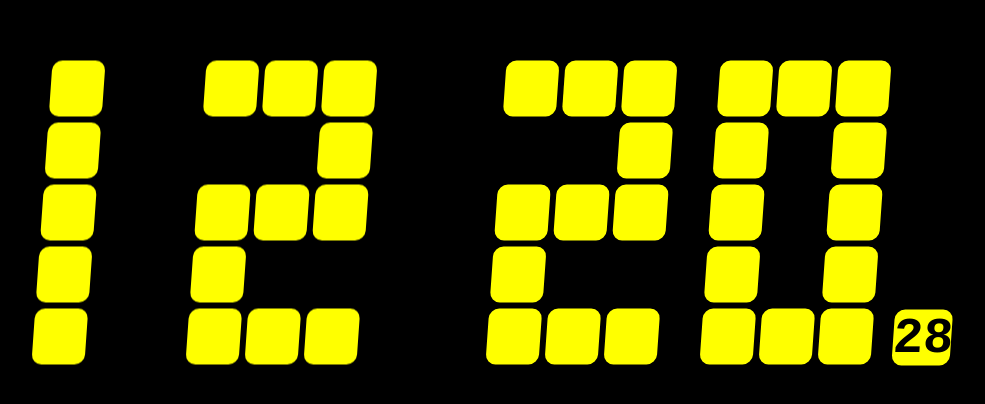
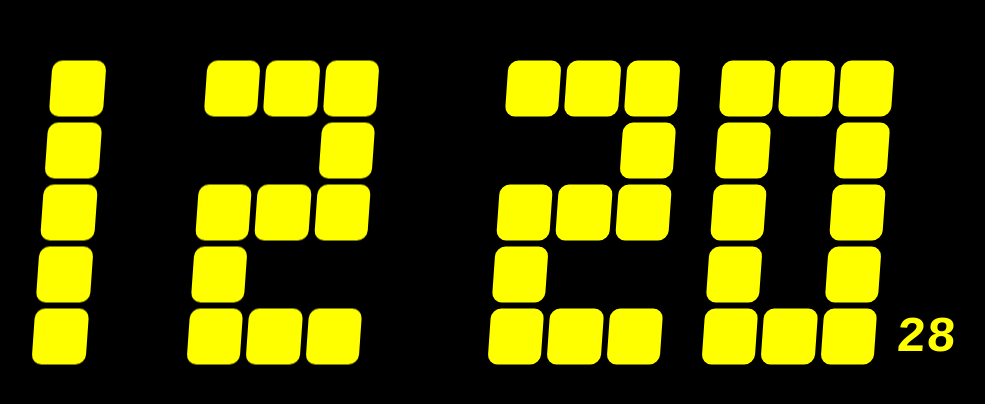
Before and after one commit to Sahil-Kr/digi_clock, a plain HTML site: page index.html in a window 1280 px wide. Shown: the part 188-592 px from the top of the page, without its empty margins (178-1163 px from the left). Drawn offline with Linux system fonts and the light colour scheme.

Commit message:
code refactored

```diff
--- a/script.js
+++ b/script.js
@@ -1,3 +1,5 @@
+//Defining array for digits(0-9) with their respective
+//tile position in the 3x5 grid layout
 const zeroArr = [0, 1, 2, 3, 5, 6, 8, 9, 11, 12, 13, 14];
 const oneArr = [1, 4, 7, 10, 13];
 const twoArr = [0, 1, 2, 5, 8, 7, 6, 9, 12, 13, 14];
@@ -9,6 +11,7 @@ const sevenArr = [0, 1, 2, 5, 8, 11, 14];
 const eightArr = [0, 1, 2, 5, 8, 7, 6, 3, 9, 12, 13, 14, 11];
 const nineArr = [0, 1, 2, 5, 8, 7, 6, 3, 11, 14, 13, 12];
 
+//Defining a map for digit - array linking
 const numMap = {
   1: oneArr,
   2: twoArr,
@@ -22,10 +25,12 @@ const numMap = {
   0: zeroArr,
 };
 
+//Selecting hour, minute, second elements
 const hourEle = document.querySelectorAll(".hour-tile");
 const minEle = document.querySelectorAll(".minute-tile");
 const secEle = document.querySelector(".second-count");
 
+//Setting hour digit tiles
 const setHourTile = (num, offset) => {
   for (let k = 0; k < 15; k++) {
     if (num.includes(k)) {
@@ -34,6 +39,7 @@ const setHourTile = (num, offset) => {
   }
 };
 
+//Setting minute digit tiles
 const setMinuteTile = (num, offset) => {
   for (let k = 0; k < 15; k++) {
     if (num.includes(k)) {
@@ -42,19 +48,22 @@ const setMinuteTile = (num, offset) => {
   }
 };
 
+//Setting tiles every second.
 setInterval(() => {
+  //fetching date
   let today = new Date();
-  let time =
-    today.getHours() + ":" + today.getMinutes() + ":" + today.getSeconds();
+
+  //storing individual digit of hour and minutes
   let hourNum = today.getHours().toString().split("");
   let minuteNum = today.getMinutes().toString().split("");
-  // console.log(today.getSeconds().toString().length);
 
+  //Setting seconds to the second element
   secEle.textContent =
     today.getSeconds().toString().length > 1
-      ? today.getSeconds()
-      : "0" + today.getSeconds();
+      ? `${today.getSeconds()}`
+      : `0${today.getSeconds()}`;
 
+  //calling set tile function to color the tiles according to digits for hours
   if (hourNum.length > 1) {
     setHourTile(numMap[Number(hourNum[hourNum.length - 1])], 15);
     setHourTile(numMap[Number(hourNum[0])], 0);
@@ -63,6 +72,7 @@ setInterval(() => {
     setHourTile(numMap[Number(hourNum[0])], 15);
   }
 
+  //calling set tile function to color the tiles according to digits for minutes
   if (minuteNum.length > 1) {
     setMinuteTile(numMap[Number(minuteNum[minuteNum.length - 1])], 15);
     setMinuteTile(numMap[Number(minuteNum[0])], 0);
@@ -70,6 +80,4 @@ setInterval(() => {
     setMinuteTile(numMap[0], 0);
     setMinuteTile(numMap[Number(minuteNum[0])], 15);
   }
-
-  //console.log(time);
 }, 1000);
--- a/style.css
+++ b/style.css
@@ -18,7 +18,6 @@ body {
   transform: translate(-50%, -50%);
   height: 425px;
   width: 1000px;
-  /* background-color: azure; */
 }
 
 .hour-container {
@@ -33,7 +32,6 @@ body {
   height: 80%;
   width: 25%;
   transform: skewX(-4deg);
-  /* background-color: bisque; */
 }
 
 .minute-tile,
@@ -56,7 +54,6 @@ body {
   box-sizing: border-box;
   padding: 10px;
   transform: skewX(-4deg);
-  /* background-color: bisque; */
 }
 
 .sep-tile {
@@ -77,18 +74,13 @@ body {
     background-color: yellow;
     transform: scale(1);
   }
-  /* 80% {
-    background-color: rgba(255, 255, 0, 0.808);
-    transform: scale(1.05);
-  } */
+
   75% {
     background-color: black;
-    /* transform: scale(1.1); */
   }
 
   100% {
     background-color: black;
-    /* transform: scale(1.1); */
   }
 }
 .minute-container {
@@ -103,7 +95,6 @@ body {
   box-sizing: border-box;
   padding: 15px;
   transform: skewX(-4deg);
-  /* background-color: bisque; */
 }
 
 .second-container {
@@ -116,28 +107,24 @@ body {
   width: 6.8%;
   margin-top: 15px;
   margin-bottom: 15px;
-  /* background-color: white; */
   transform: skewX(-4deg);
 }
 
 .second-tile {
+  position: relative;
   height: 18.2%;
   width: 96%;
-  background-color: yellow;
   border-radius: 10px;
 }
 
 .second-count {
   display: inline-block;
-  height: 100%;
-  width: 100%;
-  color: #000;
+  position: absolute;
+  left: 0;
+  bottom: 0;
+  color: yellow;
   font-family: "Courier New", Courier, monospace;
   font-weight: 700;
   text-align: center;
   font-size: 50px;
 }
-
-/* div {
-  color: #ffffff2d;
-} */
```
Also changed, not shown: index.html (+0 -3 lines).
